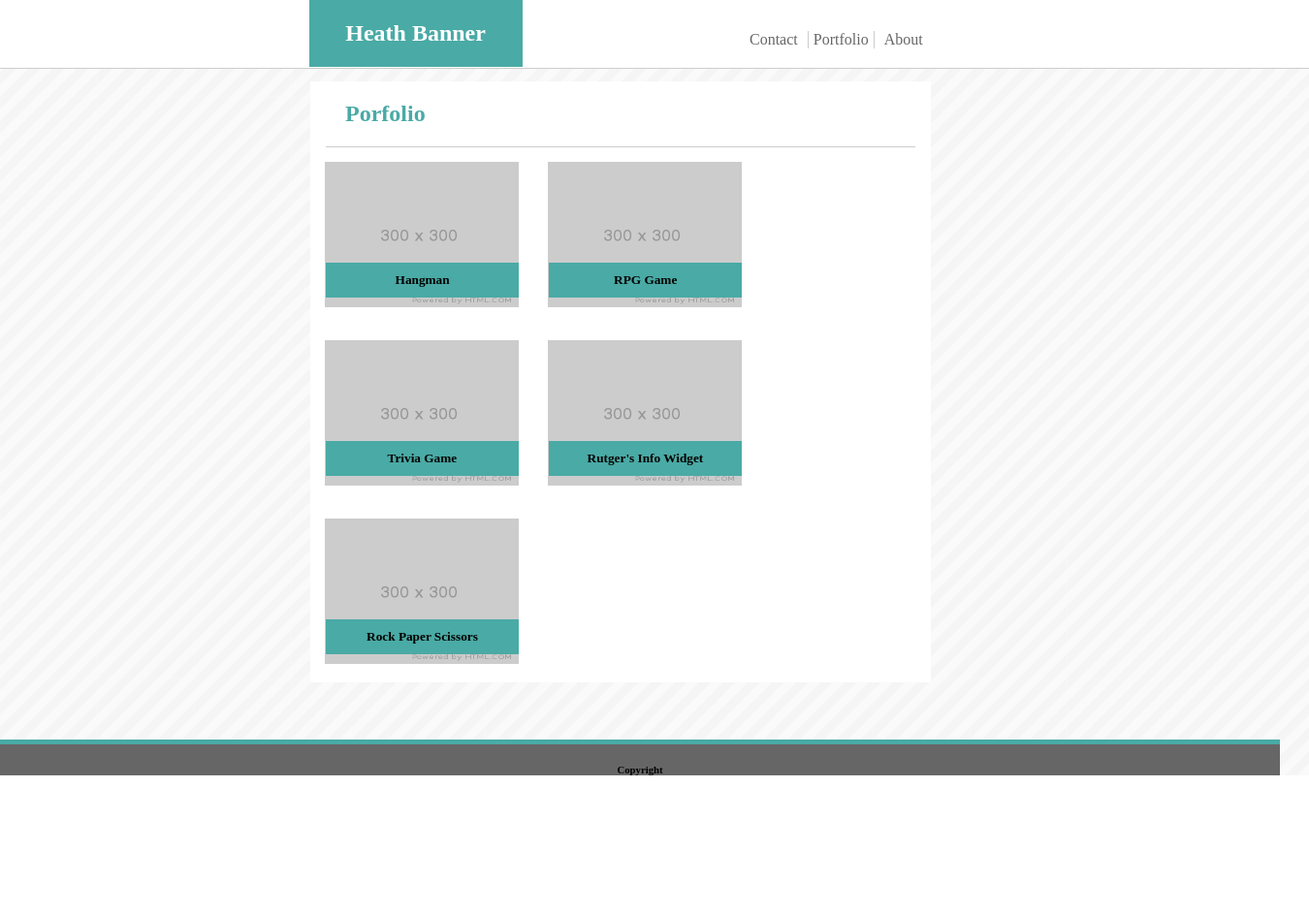
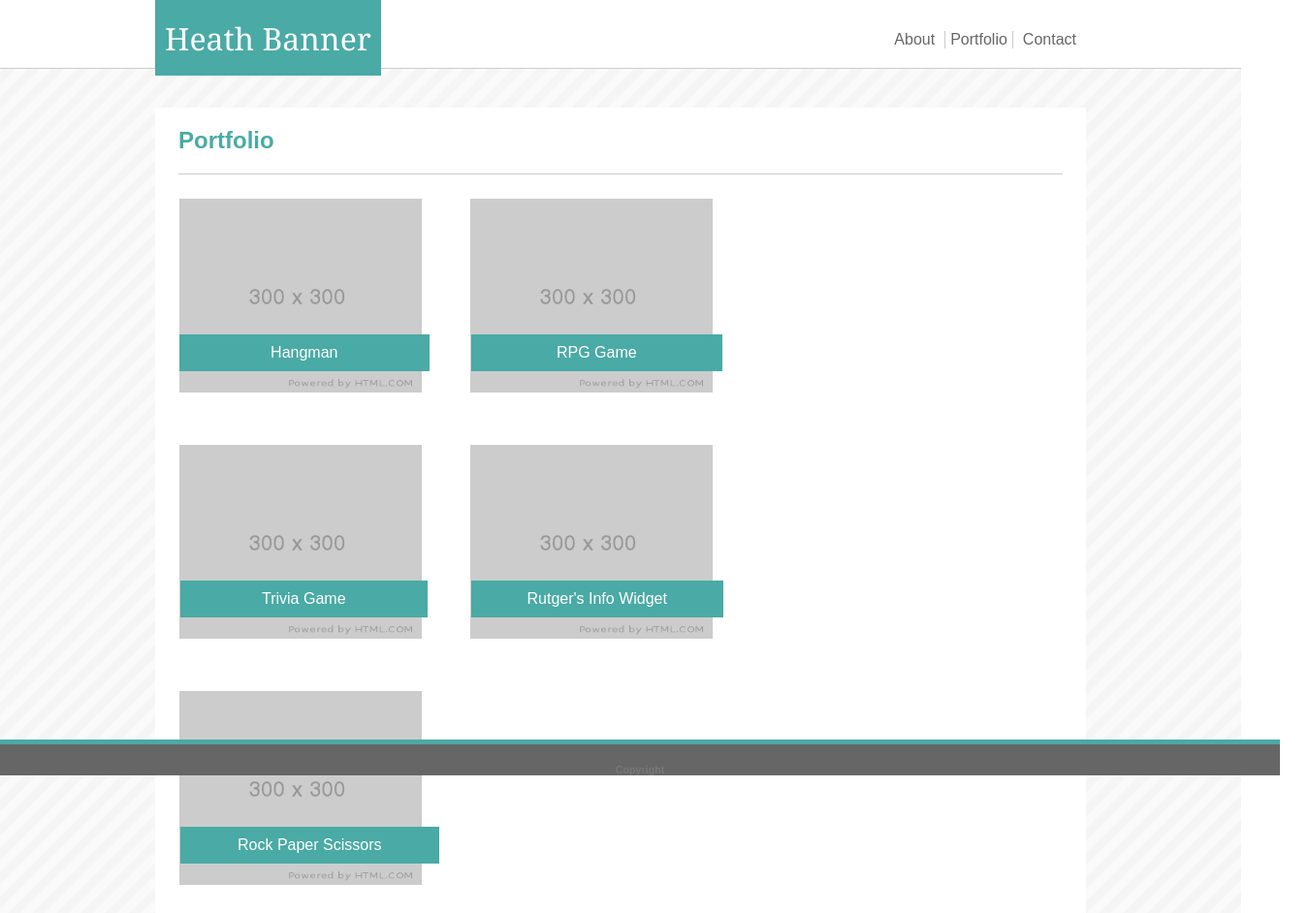
Before and after one commit to HeathBanner/HeathBanner.github.io, a plain HTML site: page index.html in a window 1280 px wide. Shown: the whole page at 97% size, 1350 px wide, since content can reach past the window. Before the commit the page ends 800 px from the top, so only its background shows below. Drawn offline with Linux system fonts and the light colour scheme.

Commit message:
Added contact page with minor adjustments to the rest of the pages

```diff
--- a/about.css
+++ b/about.css
@@ -12,7 +12,7 @@ body {
 header {
     position: relative;
     background: #fff;
-    padding: 40px;
+    padding: 35px;
     border-bottom: 1px solid #ccc;
     margin-bottom: 30px;
     font-family: 'Georgia', 'Times', 'Times New Roman', 'serif';
@@ -20,7 +20,7 @@ header {
 header h1 {
     float: left;
     position: absolute;
-    padding: 22px;
+    padding: 17.5px 10px;
     background: #4aaaa5;
     top: 0%;
     left: 12.5%;
@@ -36,7 +36,7 @@ nav {
 }
 
 nav li {
-    float: right;
+    float: left;
     padding: 0px 10px;
     list-style: none;
 }
@@ -51,14 +51,14 @@ a:link {
     color: #777;
 }
 
-a:hover {
-    text-decoration: none;
-    color: #ccc;
-}
-
 a:visited {
     text-decoration: none;
     color: #777;
+}
+
+a:hover {
+    text-decoration: none;
+    color: #4aaaa5;
 }
 
 main {
--- /dev/null
+++ b/contact.css
@@ -0,0 +1,116 @@
+* {
+    margin: auto;
+}
+
+body {
+    width: 100%;
+    height: 100%;
+}
+
+header {
+    position: relative;
+    width: 100%;
+    padding: 40px;
+    background: #fff;
+    margin-bottom: 20px;
+}
+
+header h1 {
+    float: left;
+    position: absolute;
+    top: 0%;
+    left: 12%;
+    padding: 22px;
+    background: #4aaaa5;
+    color: #fff;
+}
+
+nav {
+    position: absolute;
+    right: 17%;
+    top: 40%;
+}
+
+nav li {
+    float: left;
+    list-style: none;
+    padding: 0px 10px 0px 10px;
+}
+
+.liborder {
+    border-right: 1px solid #ccc;
+    border-left: 1px solid #ccc;
+}
+
+a:link {
+    color: #666;
+    text-decoration: none;
+}
+
+a:visited {
+    color: #666;
+    text-decoration: none;
+}
+
+
+a:hover {
+    color: #4aaaa5;
+    text-decoration: none;
+    font-weight: bold;
+}
+
+
+main {
+    clear: both;
+    width: 960px;
+    height: 100%;
+    background: #fff;
+}
+
+.contactb {
+    padding: 10px 10px 10px 0px;
+    width: 95%;
+    color: #4aaaa5;
+    border-bottom: 2px solid #ccc;
+
+}
+
+form {
+    padding: 10px;
+}
+
+label {
+    padding: 10px;
+}
+
+.input {
+    padding: 5px;
+    width: 95%;
+    margin: 10px;
+}
+
+textarea {
+    width: 96%;
+    margin: 10px;
+
+}
+
+.submit {
+    margin-left: 10px;
+    padding: 10px;
+    background: #4aaaa5;
+    color: #fff;
+    font-size: 16px;
+}
+
+footer {
+    position: fixed;
+    bottom: 0%;
+    width: 100%;
+    text-align: center;
+    background: #666;
+    color: #777;
+    border-top: solid 6px #4aaaa5;
+    margin-top: 20px;
+    padding: 30px 20px 0px 20px;
+}
--- /dev/null
+++ b/header.css
@@ -0,0 +1,51 @@
+header {
+    position: relative;
+    background: #fff;
+    padding: 35px;
+    border-bottom: 1px solid #ccc;
+    margin-bottom: 30px;
+    font-family: 'Georgia', 'Times', 'Times New Roman', 'serif';
+}
+header h1 {
+    float: left;
+    position: absolute;
+    padding: 22px;
+    background: #4aaaa5;
+    top: 0%;
+    left: 12.5%;
+    color: #fff;
+    font-weight: normal;
+}
+
+nav {
+    position: absolute;
+    right: 12.5%;
+    top: 40%;
+
+}
+
+nav li {
+    float: left;
+    padding: 0px 10px;
+    list-style: none;
+}
+
+#liborder {
+    border-right: solid 1px #ccc;
+    border-left: solid 1px #ccc;
+}
+
+a:link {
+    text-decoration: none;
+    color: #777;
+}
+
+a:visited {
+    text-decoration: none;
+    color: #777;
+}
+
+a:hover {
+    text-decoration: none;
+    color: #4aaaa5;
+}
--- a/img.css
+++ b/img.css
@@ -1,7 +1,7 @@
 img {
-    height: 150px;
-    width: 200px;
-    margin: 15px;
+    height: 200px;
+    width: 250px;
+    margin: 25px;
 }
 
 .hangc {
@@ -12,10 +12,12 @@ img {
 .hangt {
     position: absolute;
     top: 65%;
-    left: 7%;
+    left: 8.2%;
     background: #4aaaa5;
-    padding: 10px 71.5px;
+    color: #fff;
+    padding: 10px 94.5px;
     text-align: center;
+
 }
 
 .rpgc {
@@ -26,9 +28,10 @@ img {
 .rpgt {
     position: absolute;
     top: 65%;
-    left: 7%;
+    left: 8.5%;
     background: #4aaaa5;
-    padding: 10px 67px;
+    color: #fff;
+    padding: 10px 88.5px;
     text-align: center;
 }
 
@@ -40,9 +43,10 @@ img {
 .triviat {
     position: absolute;
     top: 65%;
-    left: 7%;
+    left: 8.5%;
     background: #4aaaa5;
-    padding: 10px 63.5px;
+    color: #fff;
+    padding: 10px 84.5px;
     text-align: center;
 }
 
@@ -54,9 +58,10 @@ img {
 .riwt {
     position: absolute;
     top: 65%;
-    left: 7%;
+    left: 8.5%;
     background: #4aaaa5;
-    padding: 10px 39.5px;
+    color: #fff;
+    padding: 10px 58px;
     text-align: center;
 }
 
@@ -68,8 +73,9 @@ img {
 .rpst {
     position: absolute;
     top: 65%;
-    left: 7%;
+    left: 8.5%;
     background: #4aaaa5;
-    padding: 10px 42px;
+    color: #fff;
+    padding: 10px 59.5px;
     text-align: center;
 }
--- a/index.css
+++ b/index.css
@@ -5,6 +5,8 @@
 body {
     width: 100%;
     height: 100%;
+    color: #777;
+    font-family: 'Arial', 'Helvetica Neue', 'Helvetica', 'sans-serif';
     z-index: 1;
 }
 
@@ -13,30 +15,32 @@ header {
     padding: 35px;
     background: #fff;
     border-bottom: 1px solid #ccc;
-    width: 100%;
+    margin-bottom: 20px;
+    font-family: 'Georgia', 'Times', 'Times New Roman', 'serif';
 }
 
-header h2 {
+header h1 {
     position: absolute;
     background: #4aaaa5;
     color: white;
-    padding: 21px 10px;
-    width: 200px;
+    font-weight: normal;
+    padding: 17.5px 10px;
     top: 0%;
-    left: 23.6%;
+    left: 12.5%;
     text-align: center;
+
 }
 
 nav {
     position: absolute;
     top: 4%;
-    left: 60%;
+    right: 12.5%;
 }
 
 nav li {
-    float: right;
+    float: left;
     list-style: none;
-    margin: 0px 5px 20px 5px;
+    padding: 0px 10px;
 }
 
 a:link {
@@ -50,7 +54,7 @@ a:visited {
 }
 
 a:hover {
-    color: #ccc;
+    color: #4aaaa5;
     text-decoration: none;
 }
 
@@ -60,13 +64,13 @@ a:hover {
     padding: 0px 5px;
 }
 
-main {
+.main {
     position: absolute;
-    float: center;
-    width: 50%;
+    left: 12.5%;
+    width: 960px;
     height: auto;
     background: #fff;
-    margin: 1% 25% 5% 25%;
+    margin-top: 20px;
 
 }
 
@@ -77,7 +81,7 @@ main {
 
 main h2 {
     color: #4aaaa5;
-    padding: 10px 20px;
+    padding: 10px 0px 10px 0px;
     margin: 10px 0px;
 }
 
--- a/index.html
+++ b/index.html
@@ -2,61 +2,65 @@
 <html>
     <head>
         <meta charset="en-us">
-        <title>Title</title>
+        <title>Portfolio</title>
+        <meta name="viewport" content="width=device-width, initial-scale=1">
         <link rel="stylesheet" href="index.css">
         <link rel="stylesheet" href="img.css">
     </head>
 
     <body background="stripes-light.png">
         <header>
-            <h2>Heath Banner</h2>
+            <h1>Heath Banner</h1>
         </header>
 
         <nav>
             <li><a href="about.html">About</a></li>
             <li class="liborder"><a href="index.html">Portfolio</a></li>
-            <li><a href="#">Contact</a></li>
+            <li><a href="contact.html">Contact</a></li>
         </nav>
 
         <main>
             <div class="main">
-            <div class="port">
-            <h2>Porfolio</h1>
-            </div>
+                <div class="port">
+                <h2>Portfolio</h1>
+                </div>
 
                 <div class="hangc">
                     <img src="300.png" alt="Hangman">
                     <div class="hangt">
-                    <h5>Hangman</h5>
+                    <p>Hangman</p>
                     </div>
                 </div>
 
                 <div class="rpgc">
                     <img src="300.png" alt="RPG Game">
                         <div class="rpgt">
-                        <h5>RPG Game</h5>
+                        <p>RPG Game</p>
                         </div>
-                    </div>
                 </div>
+
+                <div class="clearfix"></div>
 
                 <div class="triviac">
                 <img src="300.png" alt="Trivia Game">
                     <div class="triviat">
-                    <h5>Trivia Game</h5>
+                    <p>Trivia Game</p>
                     </div>
                 </div>
 
                 <div class="riwc">
                 <img src="300.png" alt="Rutger's Info Widget">
                     <div class="riwt">
-                    <h5>Rutger's Info Widget</h5>
+                    <p>Rutger's Info Widget</p>
                     </div>
                 </div>
+
+                <div class="clearfix"></div>
 
                 <div class="rpsc">
                 <img src="300.png" atl="Rock Proper Scissors">
                     <div class="rpst">
-                    <h5>Rock Paper Scissors</h5>
+                    <p>Rock Paper Scissors</p>
                     </div>
                 </div>
             </div>
```
Also changed, not shown: about.html (+1 -0 lines), contact.html (added, +48 -0 lines), 1 other file.
